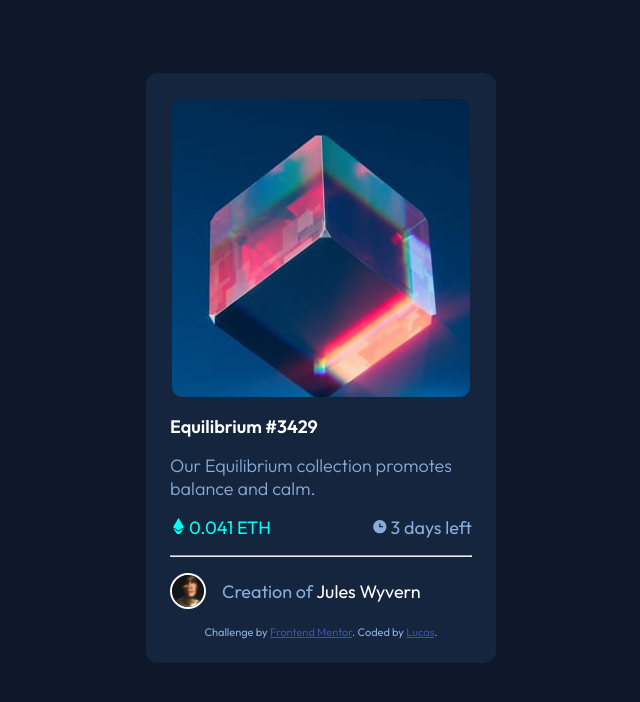
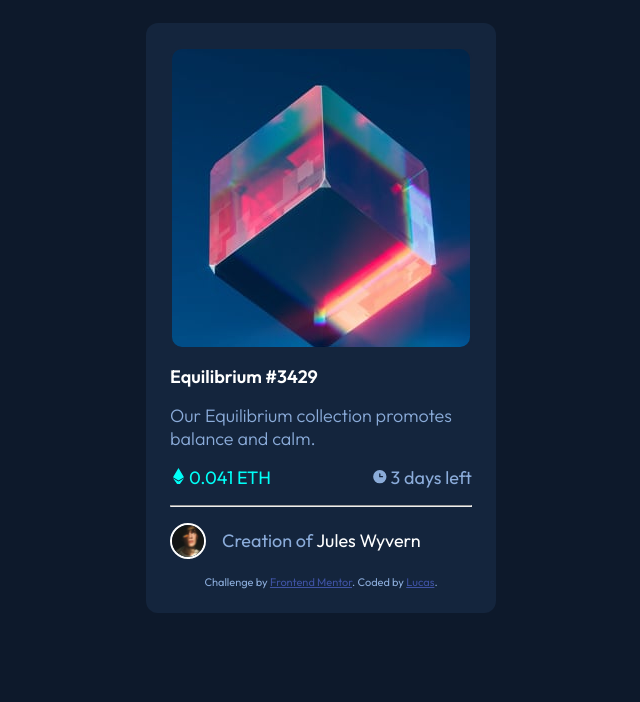
Before and after one commit to lucas26a/nft-preview-card, a plain HTML site: page index.html in a window 1280 px wide. Shown: the whole page, without its empty margins (319-959 px from the left). Drawn offline with Linux system fonts and the light colour scheme.

Commit message:
README.md

```diff
--- a/style.css
+++ b/style.css
@@ -32,6 +32,7 @@ body {
   font-size: 18px;
   padding-top: 10px;
   padding-inline: .5rem;
+  height: 100vh;
 }
 .card {
   flex-direction: column;
@@ -40,9 +41,9 @@ body {
   padding: 1.5rem;
   border-radius: 12px;
   margin-inline: auto;
-  height: 90%;
+  height: auto;
   color: var(--text);
-  margin-top: 5%;
+  margin-top: 1%;
 }
 .card__image {
   margin-block: 0 1rem;
```
Also changed, not shown: design/active-states.jpg (deleted), design/desktop-design.jpg (deleted), design/desktop-preview.jpg (deleted), design/mobile-design.jpg (deleted), viewport/desktop.png (added), viewport/mobile.png (added), 4 other files.
